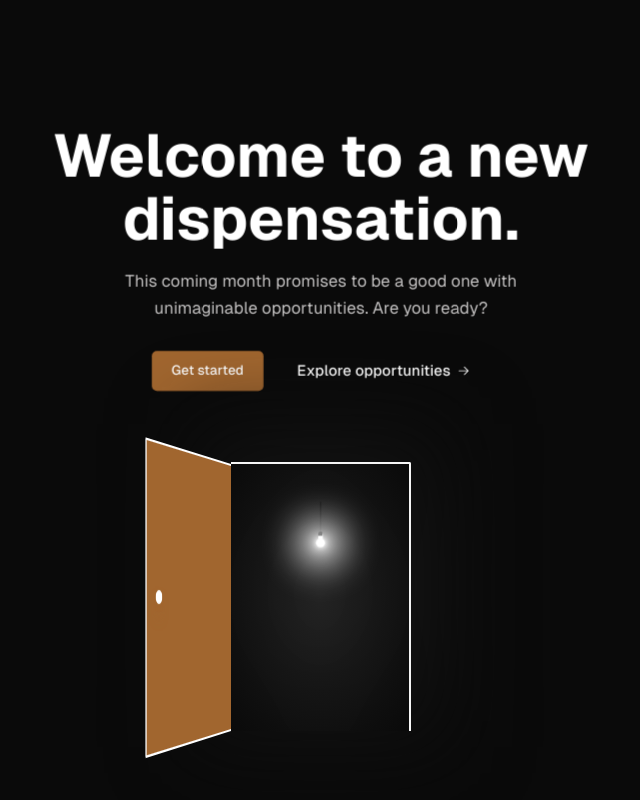
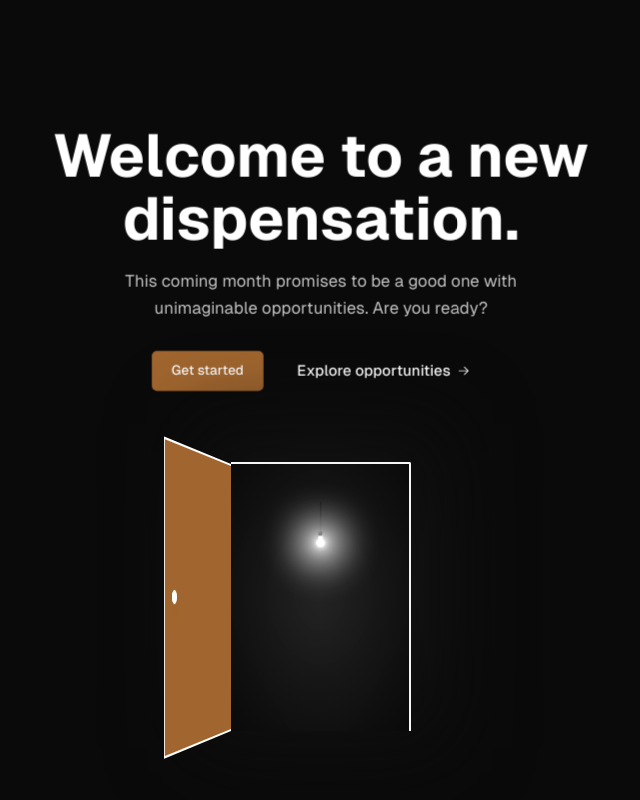
Before and after one commit to mosco98/hire-me, a Next.js app: page /door in a window 1280 px wide. Shown: the top 800 px of the page, without its empty margins (319-959 px from the left). Built offline with nearby package versions, Linux system fonts and the light colour scheme.

Commit message:
minor fix

```diff
--- a/src/app/door/page.tsx
+++ b/src/app/door/page.tsx
@@ -46,7 +46,7 @@ const DoorPage = () => {
             <button className="h-12 px-4 md:px-6 bg-[#A1662F] hover:bg-[#975e29] text-white rounded-md transition-all duration-100 ease-linear">
               Get started
             </button>
-            <button className="h-12 px-4 md:px-6 text-white hover:text-[#93683f] transition-all duration-100 ease-linear text-lg inline-flex items-center justify-center gap-2 group">
+            <button className="h-12 px-4 md:px-6 text-white hover:text-[#A1662F] transition-all duration-100 ease-linear text-lg inline-flex items-center justify-center gap-2 group">
               Explore opportunities{" "}
               <svg
                 xmlns="http://www.w3.org/2000/svg"
@@ -65,10 +65,10 @@ const DoorPage = () => {
           style={{
             perspective: 1000
           }}
-          animate={{
-            x: [0, -1.5, 1.5, -1.5, 1.5, -1.5, 1.5, -1.5, 0.5, -0.25, 0.25, 0],
-            y: [0, -1.5, 1.5, -1.5, 1.5, -1.5, 1.5, -1.5, 0.5, -0.25, 0.25, 0]
-          }}
+          // animate={{
+          //   x: [0, -1.5, 1.5, -1.5, 1.5, -1.5, 1.5, -1.5, 0.5, -0.25, 0.25, 0],
+          //   y: [0, -1.5, 1.5, -1.5, 1.5, -1.5, 1.5, -1.5, 0.5, -0.25, 0.25, 0]
+          // }}
         >
           <motion.div
             className="inset-0 bg-[#A1662F] absolute flex items-center justify-end p-4 z-50 border-t-[2px] border-r-[2px] border-b-[2px] border-white rounded-r-sm"
@@ -79,10 +79,10 @@ const DoorPage = () => {
             initial={{ rotateY: 0 }}
             animate={{ rotateY: -110 }}
             transition={{
-              duration: 7,
+              duration: 10,
               type: "spring",
               delay: 1,
-              bounce: 0.5,
+              bounce: 0.6,
               velocity: 10
             }}
           >
@@ -94,7 +94,7 @@ const DoorPage = () => {
             style={{ translateZ: -1200, y: -80 }}
             initial={{ opacity: 0 }}
             animate={{ opacity: 1 }}
-            transition={{ duration: 0.5, ease: "easeInOut", delay: 2 }}
+            transition={{ duration: 0.5, ease: "easeInOut", delay: 2.2 }}
           >
             <div className="absolute left-1/2 -translate-x-1/2 top-0 flex flex-col items-center">
               <div className="w-[2px] h-20 bg-black z-20"></div>
@@ -109,7 +109,7 @@ const DoorPage = () => {
             }}
             initial={{ opacity: 0 }}
             animate={{ opacity: 1 }}
-            transition={{ duration: 0.5, ease: "easeInOut", delay: 2.05 }}
+            transition={{ duration: 0.5, ease: "easeInOut", delay: 2.25 }}
           ></motion.div>
 
           <motion.div
@@ -119,7 +119,7 @@ const DoorPage = () => {
             }}
             initial={{ opacity: 0 }}
             animate={{ opacity: 1 }}
-            transition={{ duration: 0.5, ease: "easeInOut", delay: 2.05 }}
+            transition={{ duration: 0.5, ease: "easeInOut", delay: 2.25 }}
           ></motion.div>
         </motion.div>
       </section>
```
